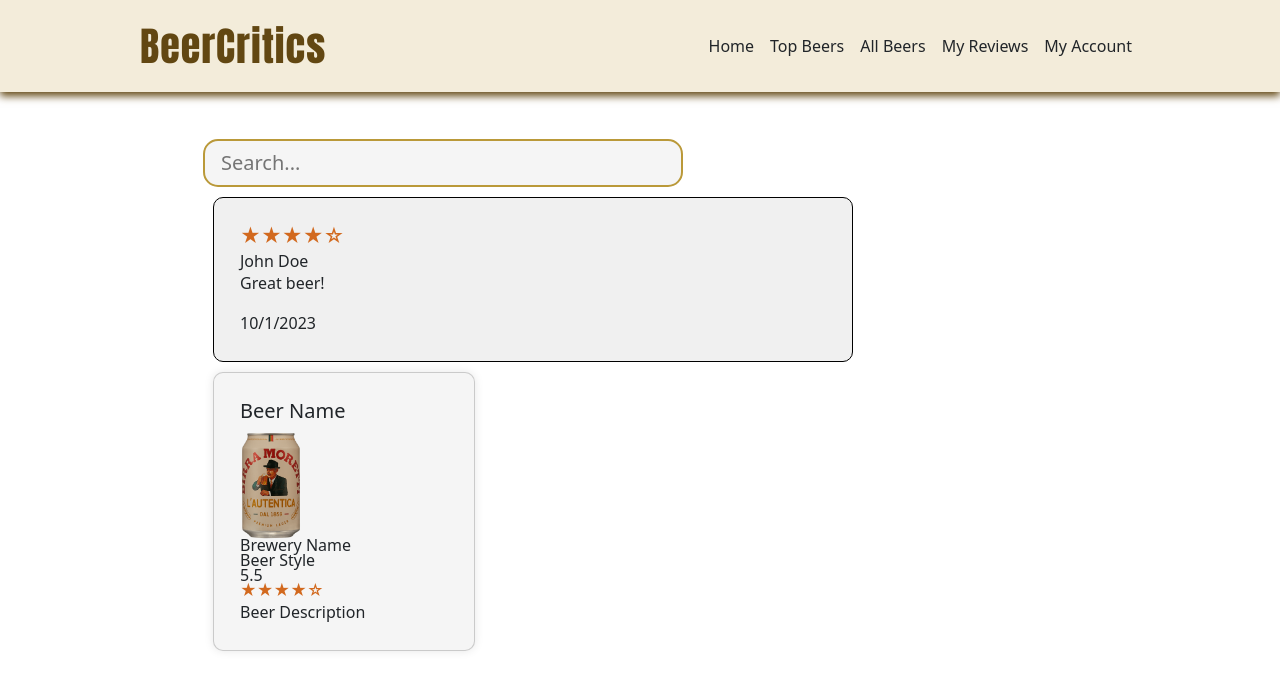
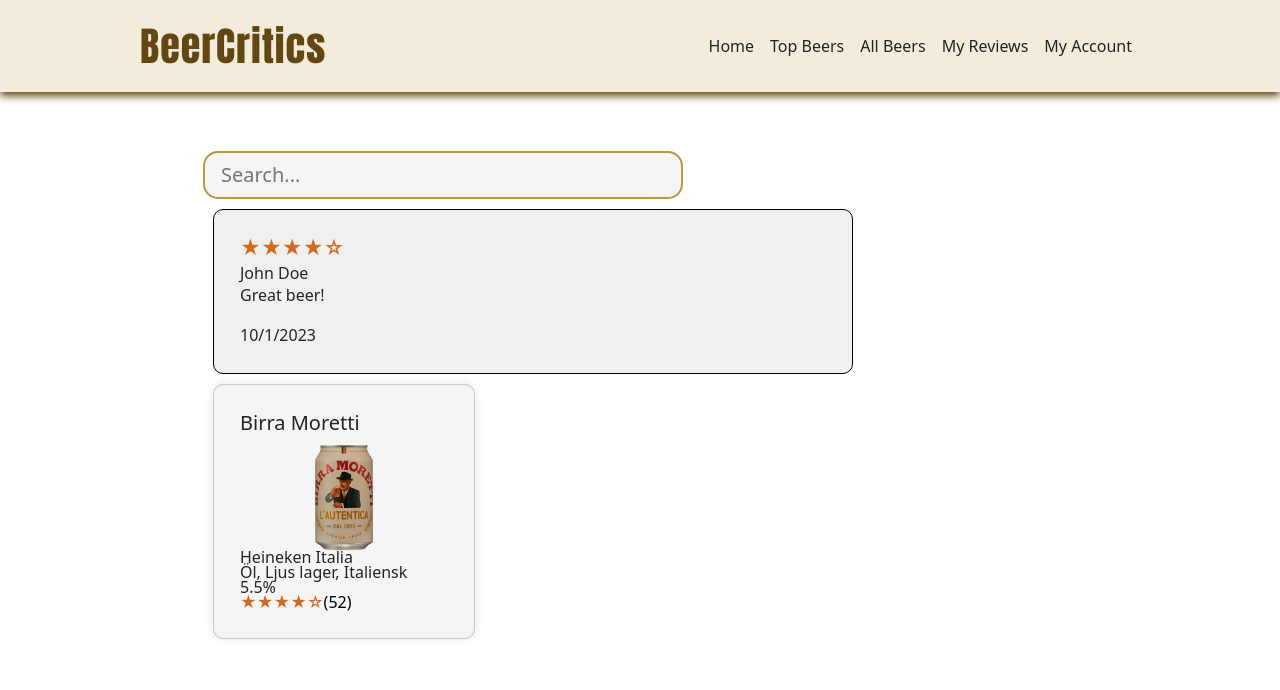
Before and after one commit to IsakGenberg/BeerCritics, a React (Vite) app in the folder client/: page / in a window 1280 px wide. Shown: the top 690 px of the page. Built offline with nearby package versions, Linux system fonts and the light colour scheme.

Commit message:
Added css and tests for beerCard

```diff
--- a/client/src/components/BeerCard.tsx
+++ b/client/src/components/BeerCard.tsx
@@ -11,10 +11,10 @@
     style: string;
     abv: number;
     rating: number;
-    description?: string;
+    numReviewers: number;
     }
 
-const BeerCard: React.FC<BeerCardProps> = ({imagePath, name, brewery, style, abv, rating, description }) => {
+const BeerCard: React.FC<BeerCardProps> = ({imagePath, name, brewery, style, abv, rating, numReviewers}) => {
 
     return (
       <StrictMode>
@@ -24,11 +24,11 @@
             <Card.Img id="Image" src={imagePath} />
             <Card.Subtitle id="Brewery">{brewery}</Card.Subtitle>
             <Card.Subtitle id="Style">{style}</Card.Subtitle>
-                    <Card.Subtitle id="ABV">{abv}</Card.Subtitle>
+            <Card.Subtitle id="ABV">{abv}%</Card.Subtitle>
             <Card.Subtitle id="Rating">
               <StarRating rating={rating} />
+              <span className="numReviewers">({numReviewers})</span>
             </Card.Subtitle>
-                    <Card.Text id="Description">{description}</Card.Text>
           </Card.Body>
         </Card>
       </StrictMode>
--- a/client/src/main.tsx
+++ b/client/src/main.tsx
@@ -12,6 +12,6 @@
     <MyNavbar />
     <SearchBar />
     <Review rating={4} author="John Doe" comment="Great beer!" date={new Date("2023-10-01")} />
-    <BeerCard imagePath="birramoretti.png"name="Beer Name" brewery="Brewery Name" style="Beer Style" abv={5.5} rating={4} description="Beer Description" />
+    <BeerCard imagePath="birramoretti.png"name="Birra Moretti" brewery="Heineken Italia" style="Öl, Ljus lager, Italiensk" abv={5.5} rating={4} numReviewers={52} />
   </StrictMode>
 );
--- a/client/src/styles/BeerCard.css
+++ b/client/src/styles/BeerCard.css
@@ -1,4 +1,4 @@
-#BeerCard{
+#BeerCard {
   display: flex;
   flex-direction: column;
   justify-content: center;
@@ -10,10 +10,79 @@
   box-shadow: 0 0 10px rgba(0, 0, 0, 0.1);
   margin: 10px;
   padding: 10px;
+  transition: transform 0.1s;
 }
 
-#Image{
+#BeerCard:hover {
+  transform: scale(1.05);
+  background-color: #f0f0f0;
+  cursor: pointer;
+}
+
+#Image {
+  display: block;
+  margin: auto;
   width: 30%;
   height: 30%;
   align-self: center;
 }
+
+#Brewery {
+}
+
+#Style {
+}
+
+#ABV {
+}
+
+#Rating {
+}
+
+#BeerCard {
+  display: flex;
+  flex-direction: column;
+  justify-content: center;
+  align-items: center;
+  width: 30%;
+  height: 100%;
+  background-color: #f5f5f5;
+  border-radius: 10px;
+  box-shadow: 0 0 10px rgba(0, 0, 0, 0.1);
+  margin: 10px;
+  padding: 10px;
+  transition: transform 0.1s;
+}
+
+#BeerCard:hover {
+  transform: scale(1.05);
+  background-color: #f0f0f0;
+  cursor: pointer;
+}
+
+#Image {
+  display: block;
+  margin: auto;
+  width: 30%;
+  height: 30%;
+  align-self: center;
+}
+
+#Brewery {
+}
+
+#Style {
+}
+
+#ABV {
+}
+
+#Rating {
+}
+
+#Rating .numReviewers {
+  color: black;
+}
+
+#Description {
+}
```
Also changed, not shown: 1 other file (tests, documents, lock files or other folders). Lines whose indentation alone changed are shown as unchanged.
